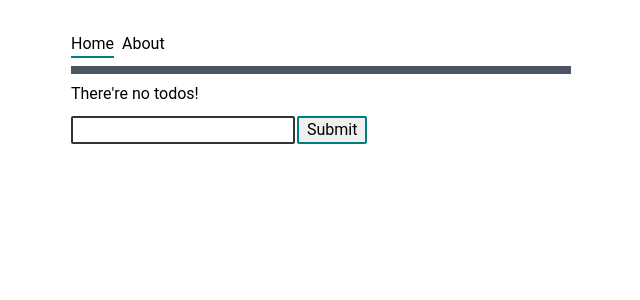
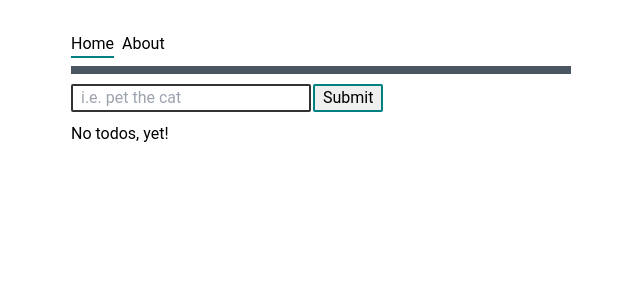
Before and after one commit to prakhar-pal/todo-app-vue3, a Vue app: page / in a window 1280 px wide. Shown: the top 300 px of the page, without its empty margins (319-959 px from the left). Built offline with nearby package versions, Linux system fonts and the light colour scheme.

Commit message:
chore: avoid content shift in case of no todos

```diff
--- a/src/components/TodoForm.vue
+++ b/src/components/TodoForm.vue
@@ -1,6 +1,6 @@
 <template>
     <form @submit.prevent="submitForm">
-        <input type="text" v-model="todo" class="todo-text"/>
+        <input type="text" v-model="todo" class="todo-text px-2" placeholder="i.e. pet the cat"/>
         <input type="submit" :value="submitBtnLabel" class="submit-button" />
     </form>
 </template>
--- a/src/components/Todos.vue
+++ b/src/components/Todos.vue
@@ -1,8 +1,8 @@
 <template>
+    <TodoForm @form-submitted="addTodo" />
     <div v-if="todos.length === 0">
-        There're no todos!
+        No todos, yet!
     </div>
-    <TodoForm @form-submitted="addTodo" />
     <div v-for="todo in todos" :key="todo.id" @dblclick="deleteTodo(todo.id)">
         <button @click="editTodoId = todo.id" class="bg-black text-white px-4">Edit</button> {{ todo.id }} - {{ todo.text }}
     </div>
```
